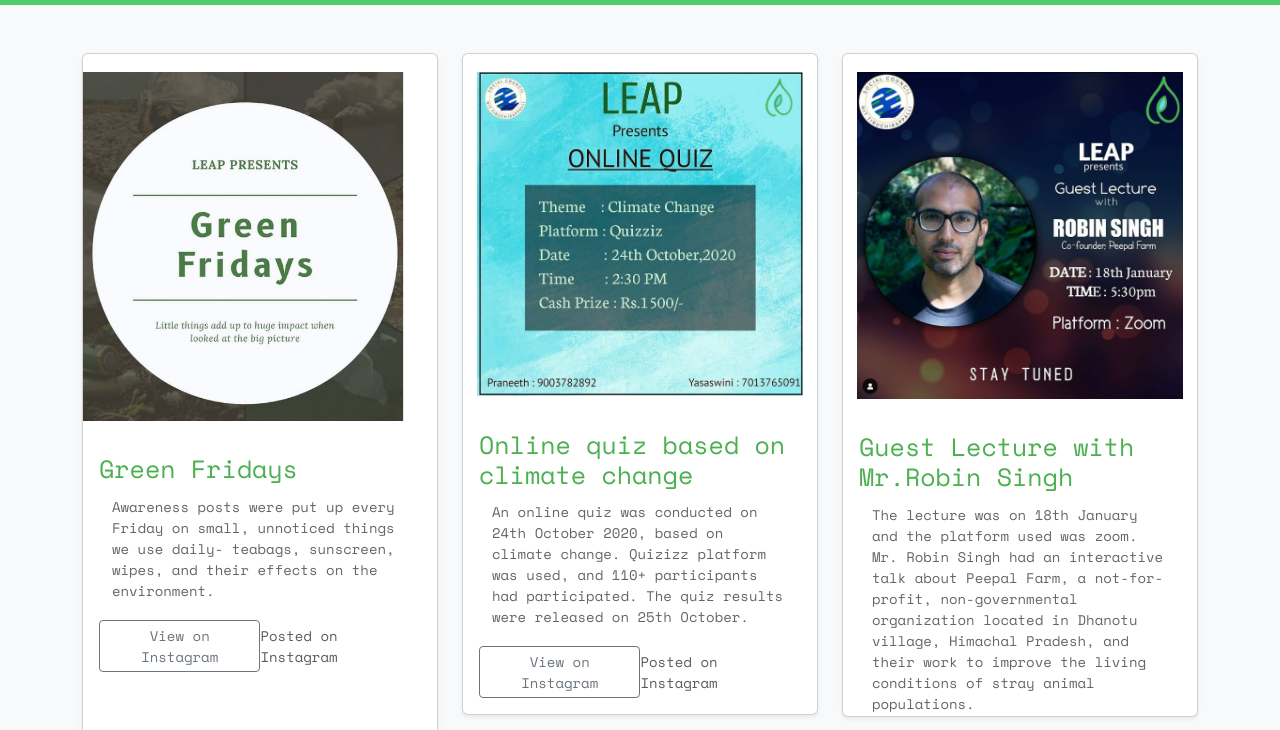
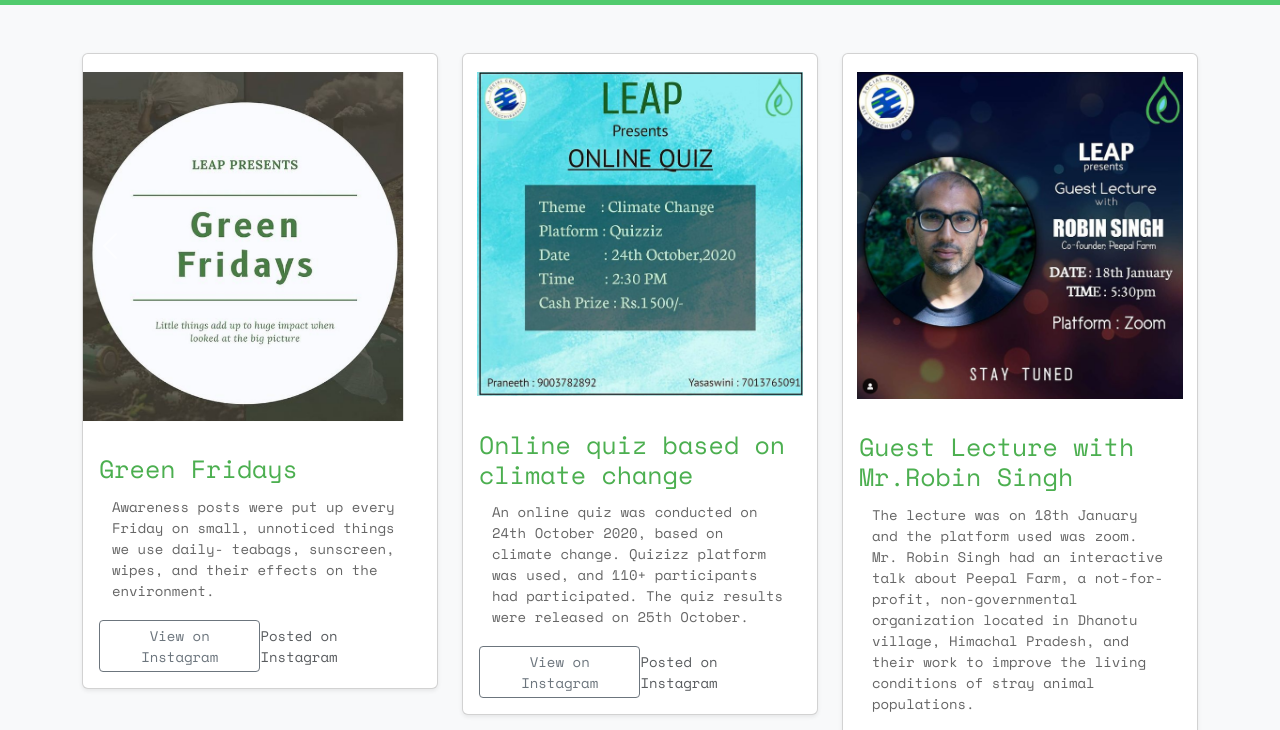
Before and after one commit to harshanagak/LEAP-Website, a website: page Contents/events.html in a window 1280 px wide. Shown: the part 63-793 px from the top of the page. Drawn offline with nearby package versions, Linux system fonts and the light colour scheme.

```diff
--- a/public/styles.css
+++ b/public/styles.css
@@ -106,7 +106,7 @@
 
 /* ******CARDS******** */
 .card-body {
-  height: 300px; /* set a fixed height for the card body */
+  height: auto; /* set a fixed height for the card body */
   overflow: scroll; /* hide any overflow beyond the fixed height */
 }
 
```
